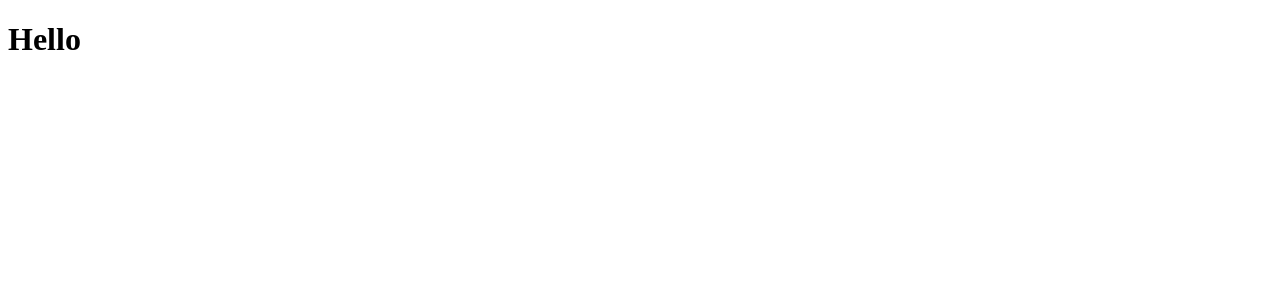
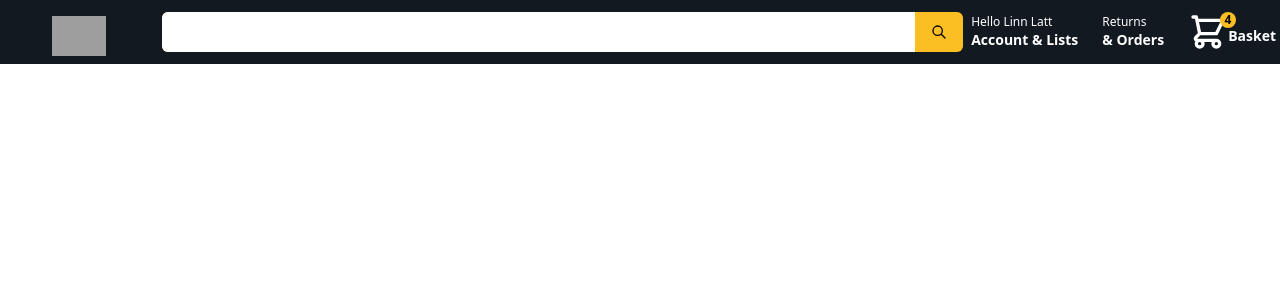
Before and after one commit to LinnLatt7012/Amazone-clone, a Next.js app: page / in a window 1280 px wide. Shown: the top 300 px of the page. Built offline with nearby package versions, Linux system fonts and the light colour scheme; grey boxes are pictures that could not be loaded.

Commit message:
Header component: Top Navbar created

```diff
--- /dev/null
+++ b/next.config.js
@@ -0,0 +1,8 @@
+module.exports = {
+    images: {
+        domains: [
+            "links.papareact.com",
+            "fakestoreapi.com"
+        ]
+    }
+}
--- a/package.json
+++ b/package.json
@@ -6,6 +6,7 @@
     "start": "next start"
   },
   "dependencies": {
+    "@heroicons/react": "^1.0.5",
     "@tailwindcss/line-clamp": "^0.2.2",
     "next": "latest",
     "react": "^17.0.2",
--- /dev/null
+++ b/src/components/Header.js
@@ -0,0 +1,57 @@
+import Image from 'next/image'
+import React from 'react'
+import {
+    MenuIcon,
+    SearchIcon,
+    ShoppingCartIcon,
+} from "@heroicons/react/outline"
+
+function Header() {
+    return (
+        <header >
+           {/* Top nav */}
+            <div className="flex items-center bg-amazon_blue p-1 flex-grow
+            py-2 ">
+                {/* image */}
+                <div className="mt-2 flex items-center flex-grow sm:flex-grow-0">
+                    <Image
+                        width={150}
+                        height={40}
+                        objectFit="contain"
+                        className="cursor-pointer"
+                        src='https://links.papareact.com/f90'
+                    />
+                </div>
+                {/* search */}
+                <div className="bg-yellow-400 hover:bg-yellow-500 hidden items-center h-10 md:flex rounded-md flex-grow cursor-pointer mx-2 ">
+                     <input className="p-2 h-full w-6 flex-grow flex-shrink rounded-l-md focus:outline-none px-4" type="text" />
+                     <SearchIcon className="h-12 p-4"/>
+                </div>
+                {/* Right */}
+                <div className="text-white flex items-center text-xs space-x-6 whitespace-nowrap">
+                    <div className="link">
+                        <p> Hello Linn Latt</p>
+                        <p className="font-extrabold md:text-sm"> Account & Lists</p>
+                    </div>
+                    <div className="link">
+                        <p> Returns </p>
+                        <p className="font-extrabold md:text-sm"> & Orders</p>
+                    </div>
+                    <div className="relative link item-center flex items-center ">
+                        <span className="absolute top-0 right-0 bg-yellow-400 md:right-10 h-4 w-4 rounded-full
+                        text-center text-black font-bold" >4</span>
+                        <ShoppingCartIcon className="h-10" />
+                        <p className="font-extrabold hidden md:inline md:text-sm mt-2">Basket</p>
+                    </div>
+                </div>
+
+            </div>
+            {/* Bottom nav */}
+            <div>
+
+            </div>
+        </header>
+    )
+}
+
+export default Header
--- a/src/pages/_app.js
+++ b/src/pages/_app.js
@@ -1,4 +1,5 @@
 import 'tailwindcss/tailwind.css'
+import '../styles/global.css'
 
 function MyApp({ Component, pageProps }) {
   return <Component {...pageProps} />
--- a/src/pages/index.js
+++ b/src/pages/index.js
@@ -1,4 +1,5 @@
 import Head from 'next/head'
+import Header from '../components/Header'
 
 export default function Home() {
   return (
@@ -7,7 +8,7 @@ export default function Home() {
         <title>Amazone.2.0</title>
         <link rel="icon" href="/favicon.ico" />
       </Head>
-      <h1>Hello</h1>
+      <Header />
 
     </div>
   )
--- /dev/null
+++ b/src/styles/global.css
@@ -0,0 +1,9 @@
+@tailwind base;
+@tailwind components;
+@tailwind utilities;
+
+@layer components {
+    .link{
+        @apply cursor-pointer hover:underline
+    }
+}
```
Also changed, not shown: 1 other file (tests, documents, lock files or other folders).
